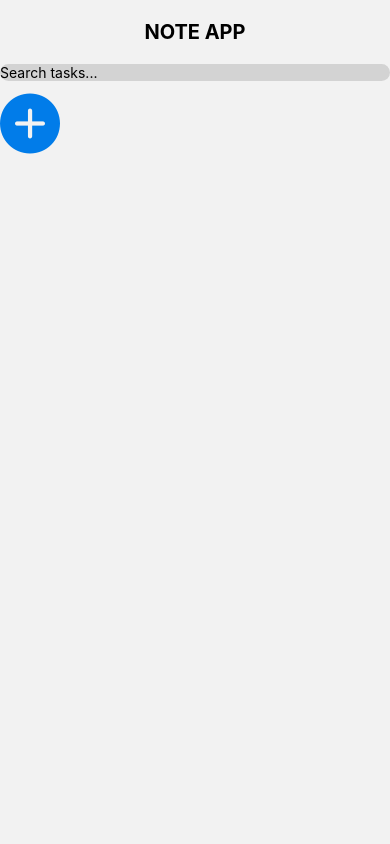
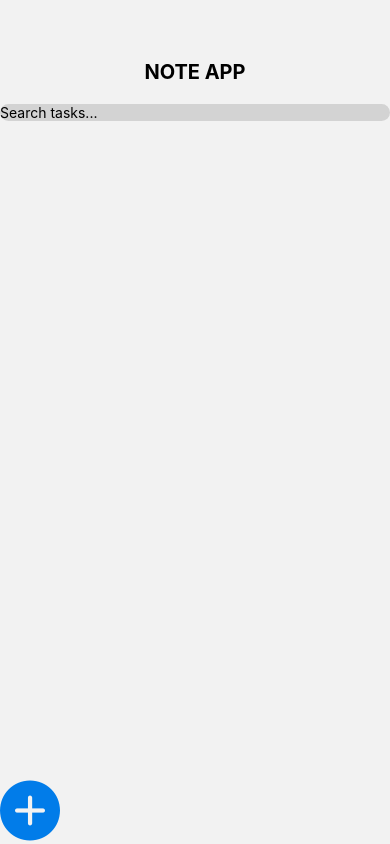
Before and after one commit to Nhat-Kha/note-app, a React Native app: screen /Home in a window 390 px wide. Built offline with nearby package versions, Linux system fonts and the light colour scheme.

Commit message:
fix container

```diff
--- a/src/pages/Home/index.js
+++ b/src/pages/Home/index.js
@@ -30,7 +30,7 @@ export default function Home() {
 }
 
 const styles = StyleSheet.create({
-  conteiner: {
+  container: {
     flex: 1,
     paddingHorizontal: 20,
     paddingTop: 20,
```
